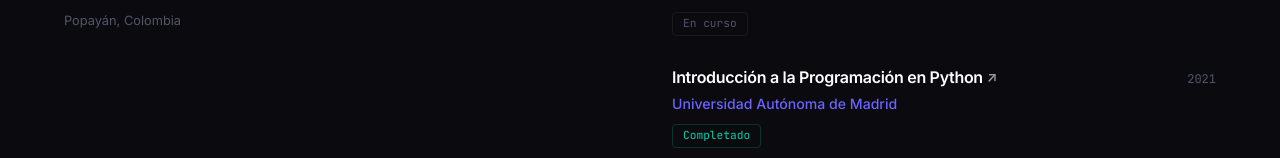
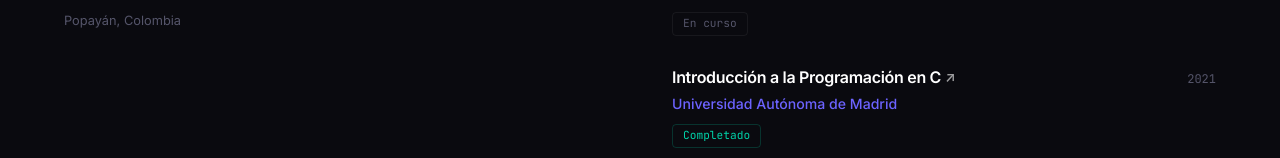
Before and after one commit to IoavM/Portafolio-Ioav, a React (Vite) app: page / in a window 1280 px wide. Shown: the part 5092-5250 px from the top of the page. Built offline with nearby package versions, Linux system fonts and the light colour scheme.

Commit message:
Actualizacion

```diff
--- a/src/data/portfolioData.ts
+++ b/src/data/portfolioData.ts
@@ -163,18 +163,18 @@ export const portfolioData: PortfolioData = {
     {
       institution: "IBM",
       title: "Developing Front-End Apps with React",
-      year: "2025",
+      year: "2026",
       status: "En curso",
     },
     {
       institution: "Harvard",
       title: "Introduction to Cybersecurity",
-      year: "2025",
+      year: "2026",
       status: "En curso",
     },
     {
       institution: "Universidad Autónoma de Madrid",
-      title: "Introducción a la Programación en Python",
+      title: "Introducción a la Programación en C",
       year: "2021",
       status: "Completado",
       url: "https://credentials.edx.org/credentials/e6035ea926944aa98969ddb978ea66f8/",
```
